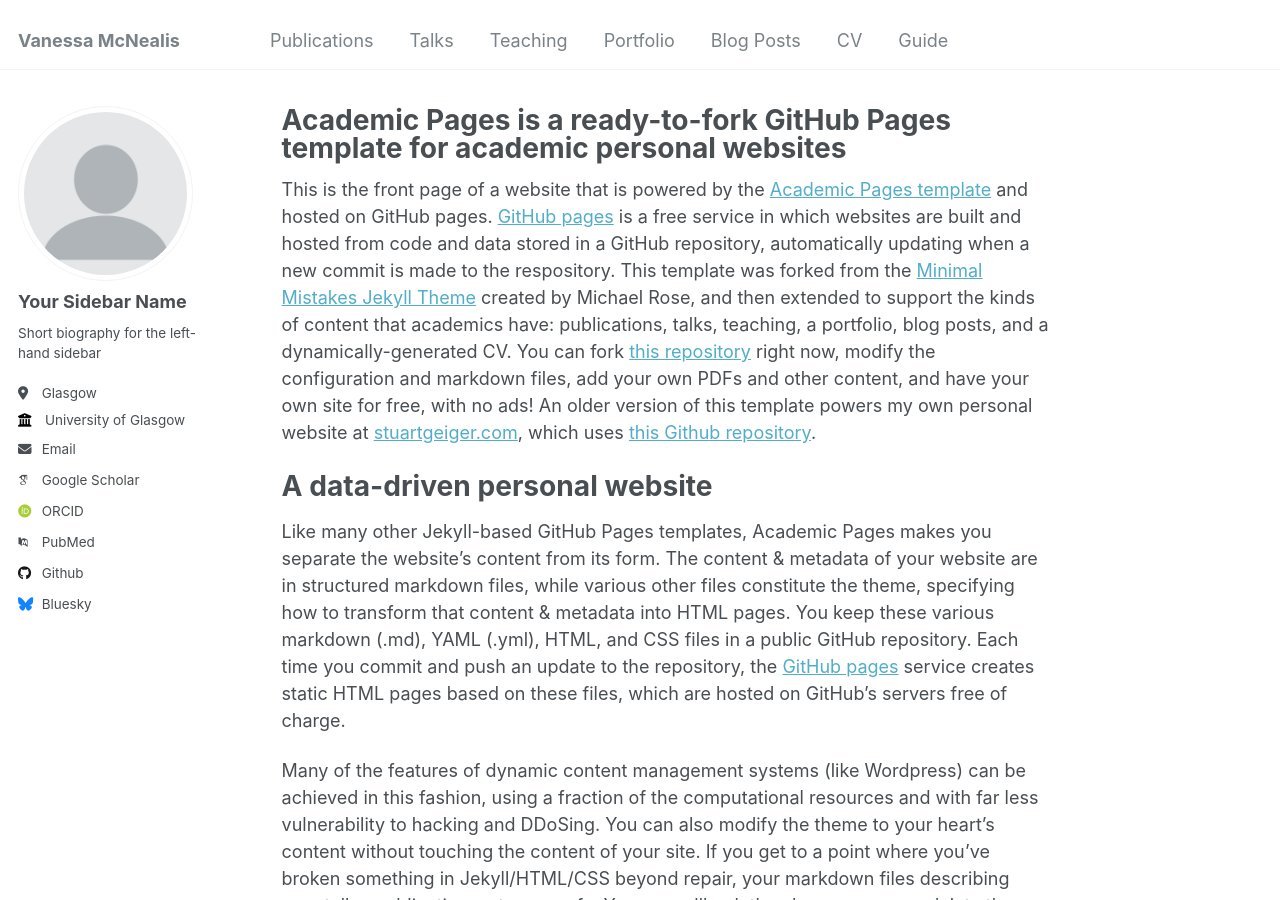
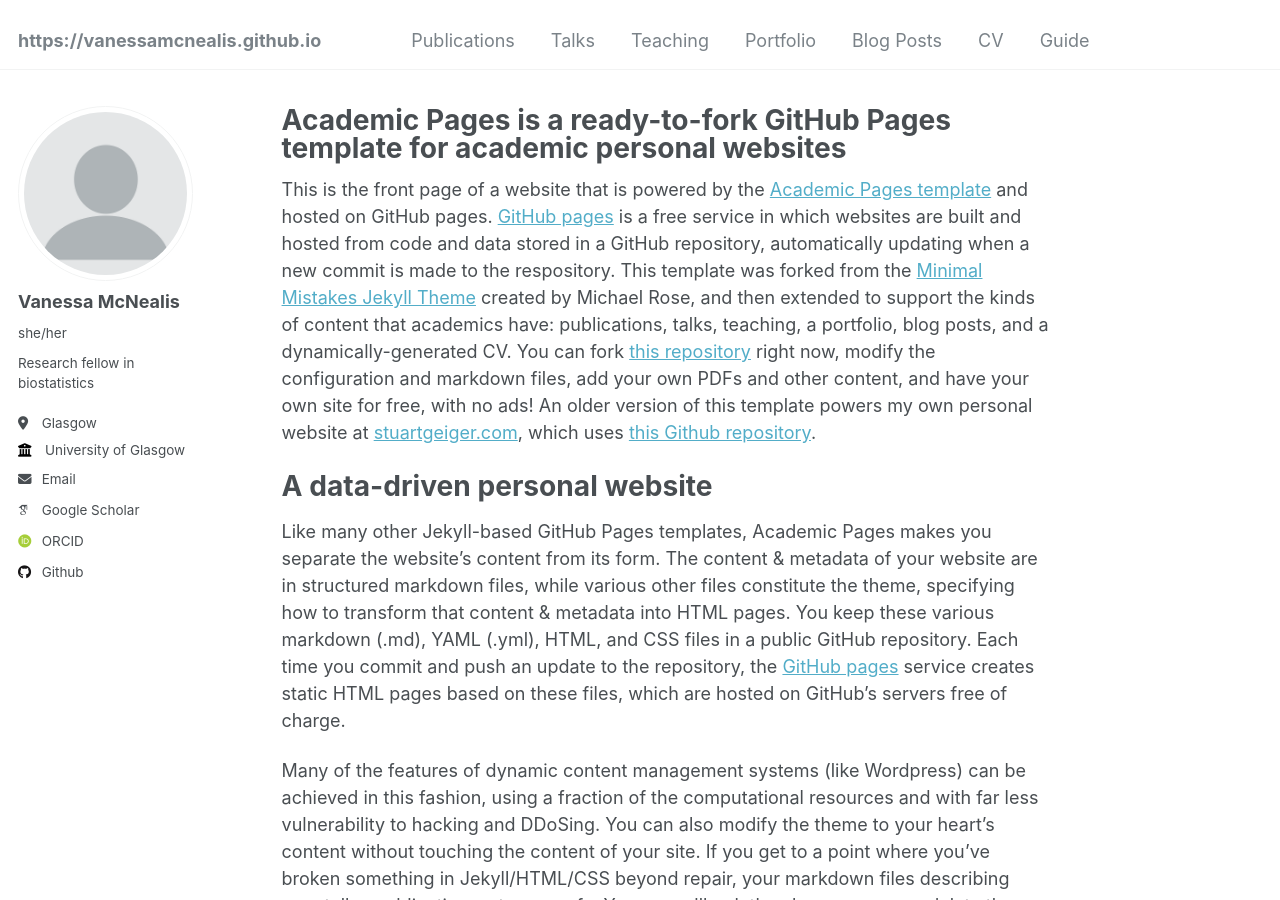
Before and after one commit to vanessamcnealis/vanessamcnealis.github.io, a Jekyll site: the page built from _pages/about.md, in a window 1280 px wide and 900 px high. Built offline with Jekyll 4.4.1, drawn with Linux system fonts in a browser that asks for light colours; some web fonts are replaced; some of the changed lines change nothing that is shown.

Commit message:
Modify personal details in _config.yml
Updated personal information and links in the configuration file.

```diff
--- a/_config.yml
+++ b/_config.yml
@@ -8,7 +8,7 @@
 
 # Basic Site Settings
 locale                   : "en-US"
-title                    : "Vanessa McNealis"
+title                    : "https://vanessamcnealis.github.io "
 title_separator          : "-"
 name                     : &name "Vanessa McNealis"
 description              : &description "Research Fellow / University of Glasgow"
@@ -22,9 +22,9 @@
 author:
   # Biographic information
   avatar           : "profile.png"
-  name             : "Your Sidebar Name"
-  pronouns         : # example: "she/her"
-  bio              : "Short biography for the left-hand sidebar"
+  name             : "Vanessa McNealis"
+  pronouns         : "she/her"
+  bio              : "Research fellow in biostatistics"
   location         : "Glasgow"
   employer         : "University of Glasgow"
   uri              : # URL
@@ -32,23 +32,23 @@
 
   # Academic websites
   arxiv            : # URL - Update with the correct link to your profile
-  googlescholar    : "https://scholar.google.com/citations?user=PS_CX0AAAAAJ"
+  googlescholar    : "https://scholar.google.com/citations?user=9HitKxYAAAAJ&hl=fr"
   impactstory      : # URL
-  orcid            : "http://orcid.org/yourorcidurl"
+  orcid            : "https://orcid.org/0000-0003-3538-4916"
   semantic         : # URL
-  pubmed           : "https://www.ncbi.nlm.nih.gov/pubmed/?term=john+snow"
+  pubmed           : #"https://www.ncbi.nlm.nih.gov/pubmed/?term=john+snow"
   researchgate     : # URL
 
   # Repositories and software development
   bitbucket        : # Username - Update with your username on the site
   codepen          : # Username
   dribbble         : # Username
-  github           : "academicpages"
+  github           : "https://github.com/vanessamcnealis"
   kaggle           : # Username
   stackoverflow    : # User number or user number and name (i.e., use "1" or "1/jeff-atwood")
 
   # Social media
-  bluesky          : "bsky.app" # Replace this with you Bluesky username
+  bluesky          : #"bsky.app" # Replace this with you Bluesky username
   facebook         : # Username
   flickr           : # Username
   foursquare       : # Username
```
